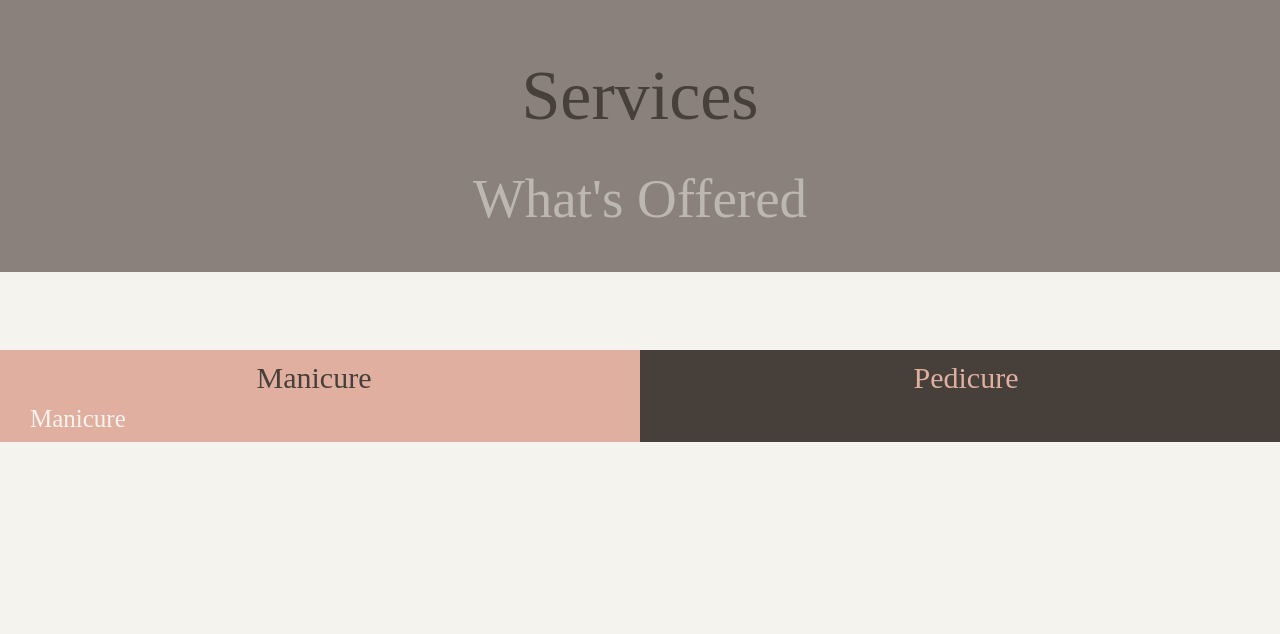
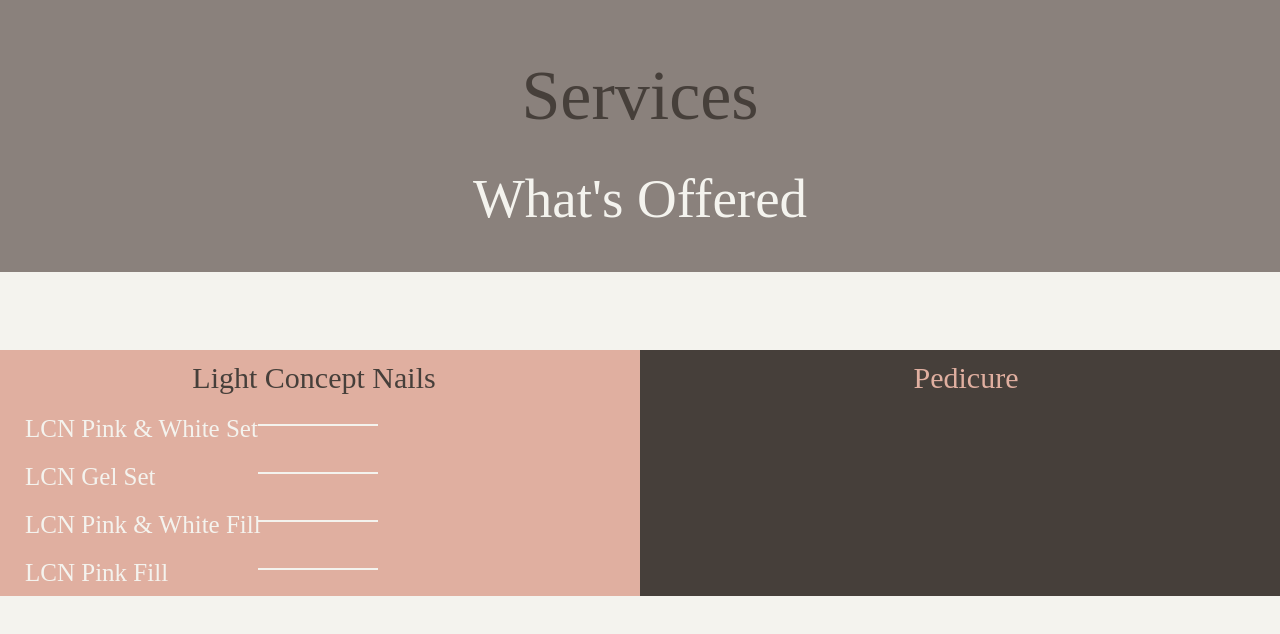
Before and after one commit to angelinaphan/SLE-Project, a plain HTML site: page service.html in a window 1280 px wide. Shown: the part 76-710 px from the top of the page. Drawn offline with nearby package versions, Linux system fonts and the light colour scheme; a web font is replaced by a local one.

Commit message:
Add files via upload

```diff
--- a/service.html
+++ b/service.html
@@ -46,9 +46,18 @@
         <div class="row">
             <div class="col-md-6" style="background-color: #E0AFA0;">
 
-                <h1 class="text8">Manicure</h1>
 
-                <h1 class="text6">Manicure</h1>
+                <h1 class="text8">Light Concept Nails</h1>
+
+                <div class="t9">
+                <h1 class="text9">LCN Pink & White Set</h1>
+
+                <h1 class="text9">LCN Gel Set</h1>
+
+                <h1 class="text9">LCN Pink & White Fill</h1>
+
+                <h1 class="text9">LCN Pink Fill</h1>
+            </div>
 
             </div>
             <div class="col-md-6" style="background-color: #463F3A;">
--- a/style.css
+++ b/style.css
@@ -156,7 +156,7 @@ footer {
 }
 
 .text5 {
-    color: #BCB8B1;
+    color: #F4F3EE;
     font-family: 'Italiana';
     font-size: 55px;
     text-align: center;
@@ -172,10 +172,22 @@ footer {
     padding-top: 70px;
 }
 
-.text6 {
+.text9 {
     color: #F4F3EE;
     font-family: 'Italiana';
     font-size: 25px;
-    float: left;
-    padding-left: 30px;
+    padding-left: 25px;
+    padding-top: 10px;
+    position: relative;
 }
+
+.t9 h1:after {
+    content: '';
+    display: block;
+    width: 120px;
+    height:2px;
+    background:#F4F3EE;
+    position: absolute;
+    right: 250px;
+    top: 50%;
+}
```
